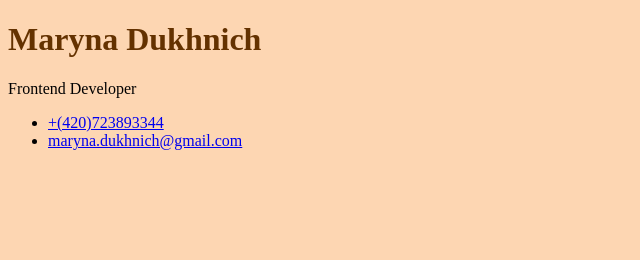
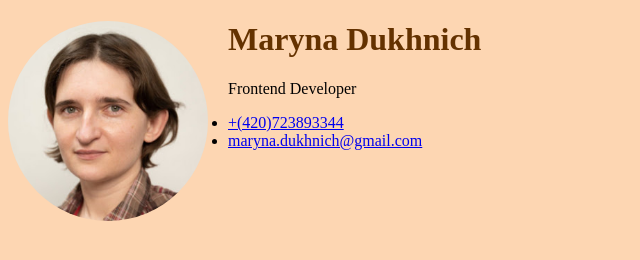
Before and after one commit to dukhnich/cviceni-vizitka-2023, a plain HTML site: page index.html in a window 1280 px wide. Shown: the whole page, without its empty margins (0-640 px from the left). Drawn offline with Linux system fonts and the light colour scheme.

Commit message:
add photo

```diff
--- a/index.html
+++ b/index.html
@@ -7,8 +7,12 @@
     <title>Maryna Dukhnich - Vizitka</title>
 </head>
 <body>
-    <h1>Maryna Dukhnich</h1>
+    <div>
+        <img class="photo" title="Maryna Dukhnich" src="dm.jpg">
+        <h1>Maryna Dukhnich</h1>
     <p>Frontend Developer</p>
+    </div>
+
     <ul class="contakt">
         <li>
             <a href="tel:420723893344" class="tel">
--- a/style.css
+++ b/style.css
@@ -4,3 +4,10 @@ body {
 h1 {
     color: rgb(100, 50, 0);
 }
+.photo {
+    border-radius: 50%;
+    border-radius: 2px solid rgb(100, 50, 0);
+    width: 200px;
+    float: left;
+    margin-right: 20px;
+}
```
Also changed, not shown: dm.jpg (added).
